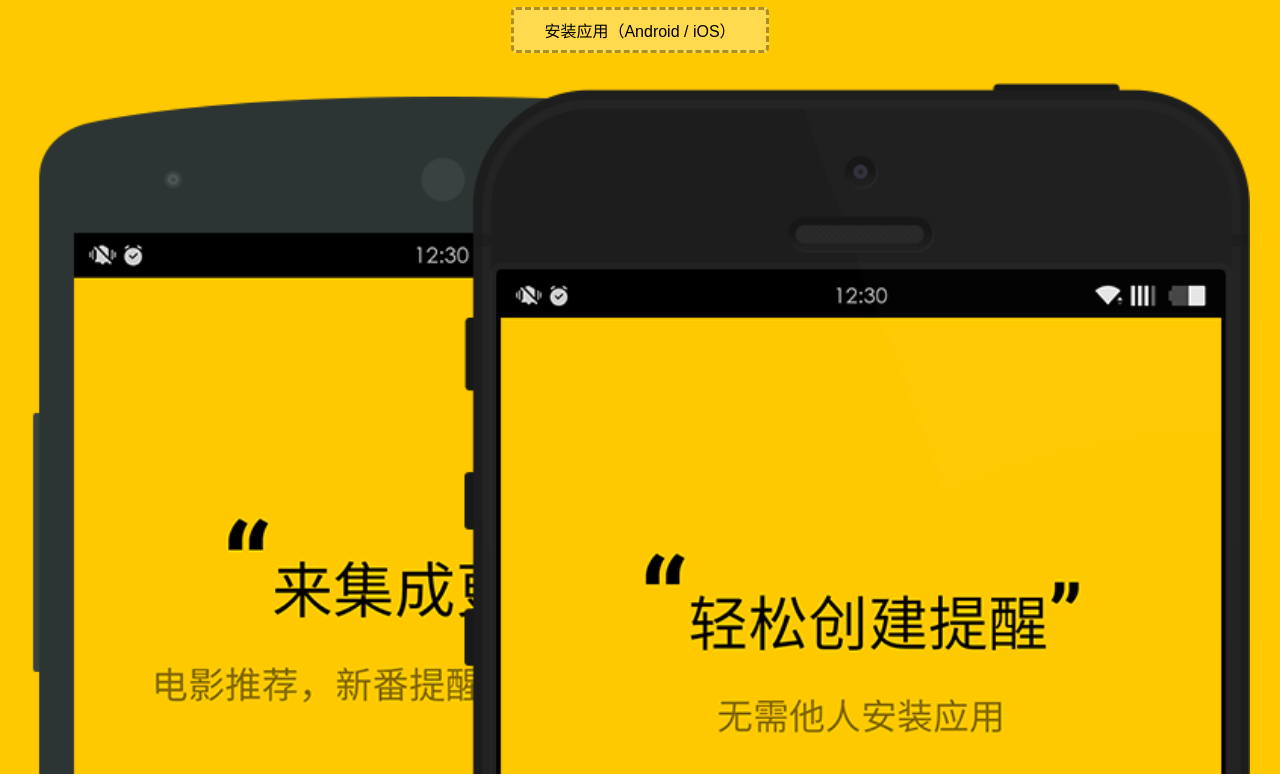
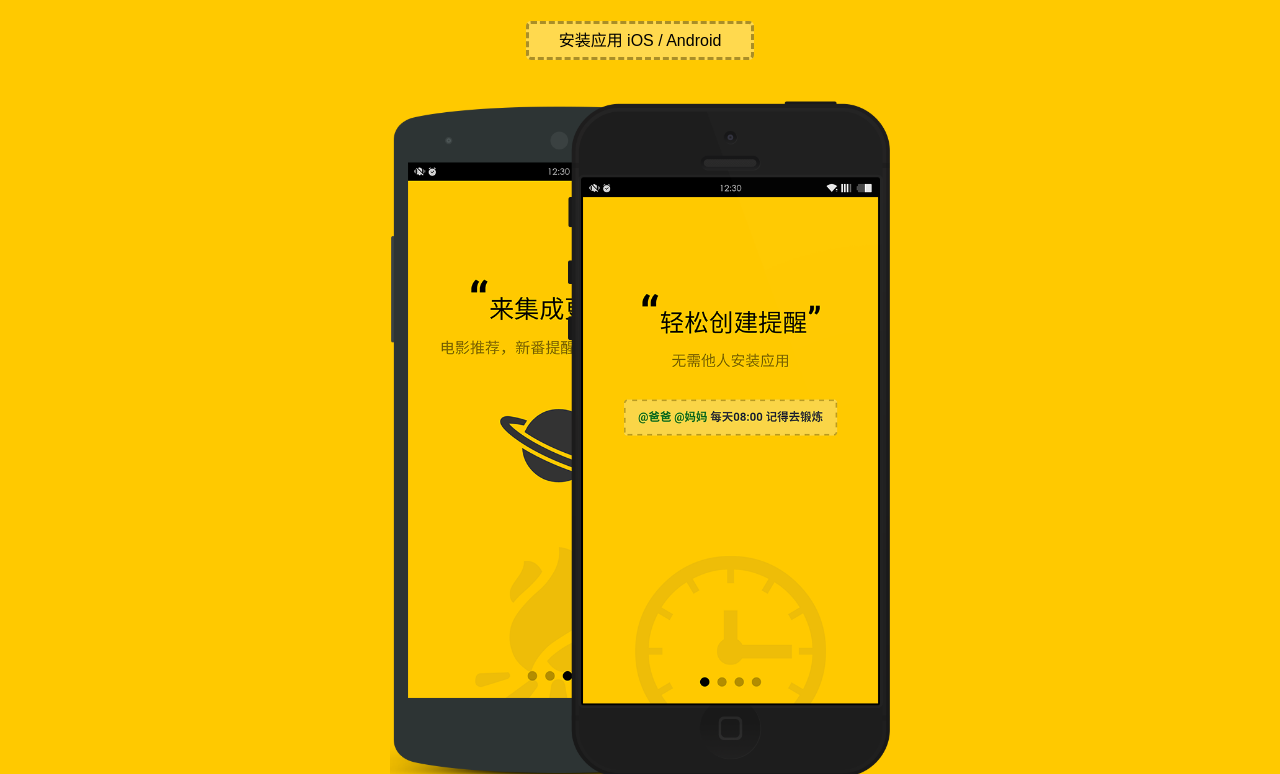
Before and after one commit to MadeiraCloud/Doudou, a plain HTML site: page index.html in a window 1280 px wide. Shown: the part 212-986 px from the top of the page. Drawn offline with Linux system fonts and the light colour scheme.

Commit message:
update style

```diff
--- a/index.css
+++ b/index.css
@@ -9,6 +9,7 @@ body {
 }
 .intro {
   width: 100%;
+  max-width: 500px;
 }
 .title {
   font-size: 26px;
@@ -19,11 +20,13 @@ body {
   font-size: 18px;
   margin-bottom: 10px;
 }
+.block {
+  margin-bottom: 50px;
+  margin-top: 30px;
+}
 .install {
-  margin-bottom: 30px;
   padding: 8px 30px;
   border: 3px dashed #aa8e27;
   background-color: #ffd94e;
   border-radius: 5px;
-  display: inline-block;
 }
--- a/index.html
+++ b/index.html
@@ -11,7 +11,7 @@
   <img class="logo" src="logo.svg" />
   <div class="title">豆豆助手</div>
   <div class="subtitle">超易懂的日常助理</div>
-  <div class="install">安装应用（Android / iOS）</div>
+  <div class="block"><span class="install">安装应用 iOS / Android</span></div>
   <img class="intro" src="intro.png" />
 </body>
 </html>
```
